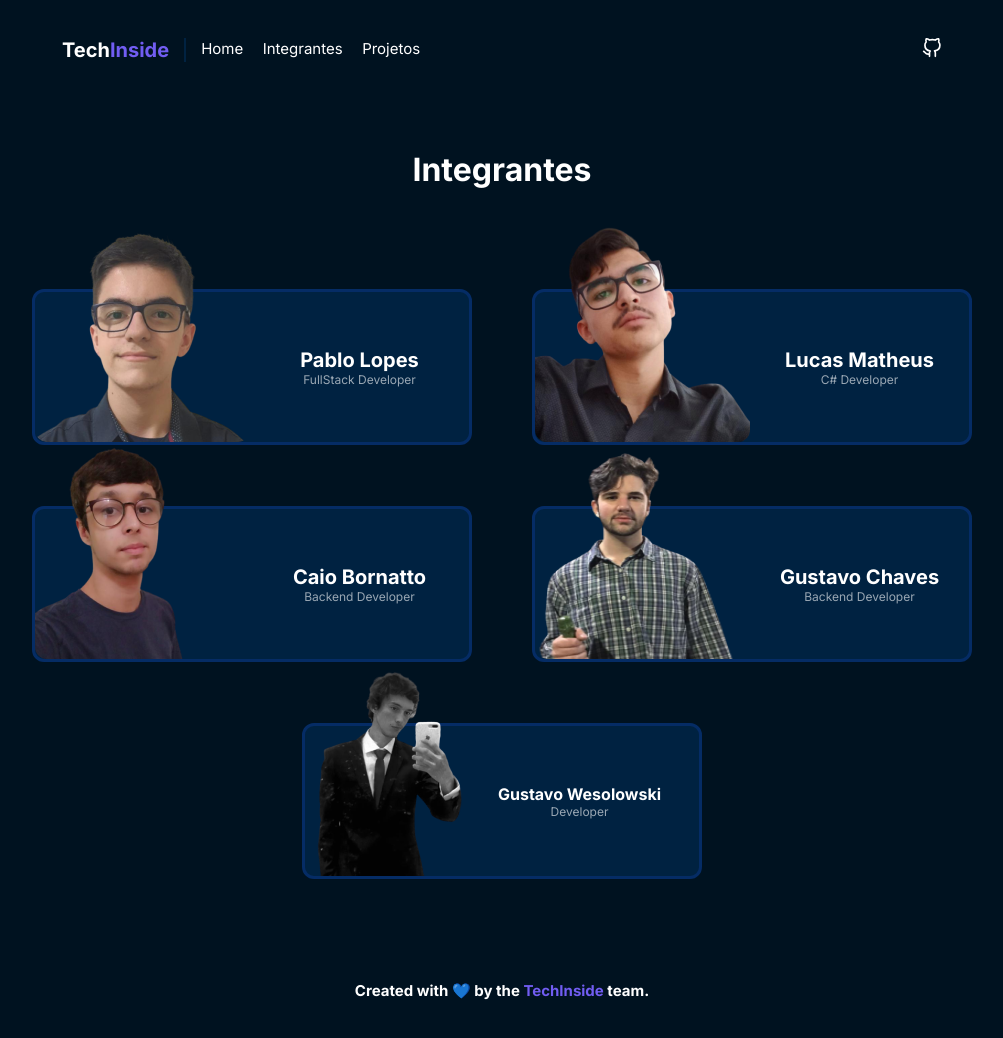
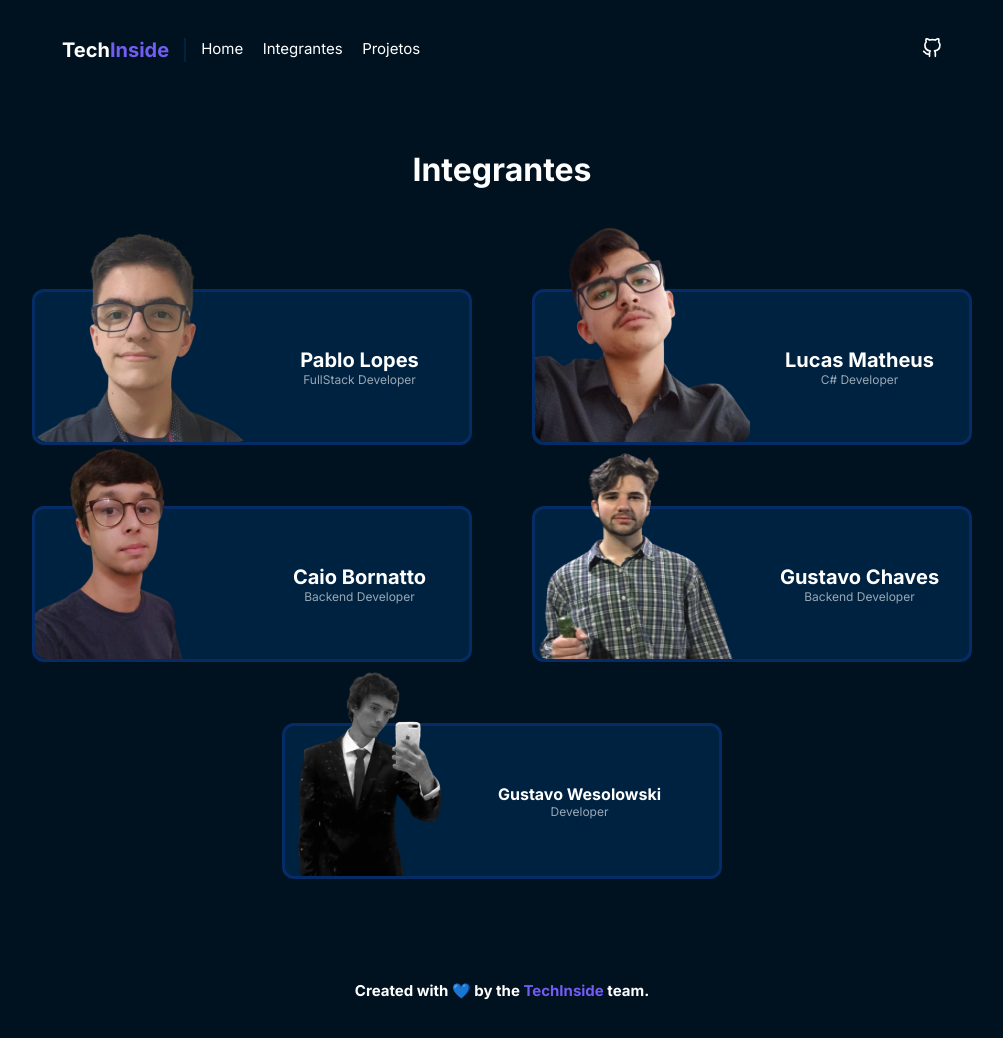
Before and after one commit to PabloLopes19/techinsideblog, a plain HTML site: page integrantes.html in a window 1280 px wide. Shown: the whole page, without its empty margins (138-1141 px from the left). Drawn offline with nearby package versions, Linux system fonts and the light colour scheme.

Commit message:
Fixed last card size

```diff
--- a/css/integrantes.css
+++ b/css/integrantes.css
@@ -59,7 +59,7 @@
 
 #bigname{
     transform: translateX(-30px);
-    width: 70%;
+    /* width: 70%; */
 }
 
 #bigname h2{
--- a/integrantes.html
+++ b/integrantes.html
@@ -82,13 +82,15 @@
                 </div>
             </a>
 
-            <div class="integrante">
-                <img src="assets/Wes.png" alt="Gustavo Wesolowski">
-                <div id="bigname" class="text">
-                    <h2>Gustavo Wesolowski  </h2>
-                    <p>Developer</p>
+            <a class="cardLink" href="https://github.com/gchavess" target="_blank">
+                <div class="integrante">
+                    <img src="assets/Wes.png" alt="Gustavo Wesolowski">
+                    <div id="bigname" class="text">
+                        <h2>Gustavo Wesolowski</h2>
+                        <p>Developer</p>
+                    </div>
                 </div>
-            </div>
+            </a>
         </div>
         <div class="footer">
             <p>Created with 💙 by the <a href="https://github.com/PabloLopes19/techinsideblog" target="_blank">TechInside</a> team.</p>
```
